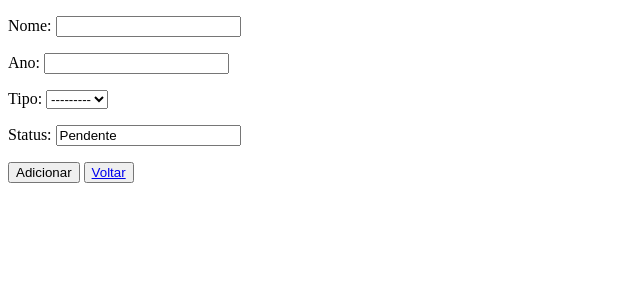
After one commit to Derek949214/Projeto_Guilu, a Django app: page /novo/ in a window 1280 px wide. The commit adds this page. Shown: the top 300 px of the page, without its empty margins (0-640 px from the left). Run offline with Django 3.2, Linux system fonts and the light colour scheme; data comes from the database, SQL or seed files in the repository; both versions use the stored data as it was after the commit.

Commit message:
v2.0.6-T-develop

```diff
--- a/guiluflix/urls.py
+++ b/guiluflix/urls.py
@@ -16,9 +16,13 @@ Including another URLconf
 from django.conf.urls import url
 from django.contrib import admin
 from django.urls import path
-from web.views import user
+from web.views import user, lista_de_desejos, novo_adicionamento, update, delete
 
 urlpatterns = [
     url(r'^admin/', admin.site.urls),
-    path('user/', user)
+    path('', user, name='url_user'),
+    path('lista/', lista_de_desejos, name='url_desejo'),
+    path('update/<int:pk>/', update, name='url_update'),
+    path('delete/<int:pk>/', delete, name='url_delete'),
+    path('novo/', novo_adicionamento, name='url_novo')
 ]
--- a/web/admin.py
+++ b/web/admin.py
@@ -1,6 +1,8 @@
 from django.contrib import admin
 from .models import Categoria
+from .models import Adicionar
 
 admin.site.register(Categoria)
+admin.site.register(Adicionar)
 
 # Register your models here.
--- /dev/null
+++ b/web/form.py
@@ -0,0 +1,9 @@
+from django.forms import ModelForm
+from .models import Adicionar
+
+class AdicionarForm(ModelForm):
+
+    class Meta:
+
+        model = Adicionar
+        fields = ['nome', 'ano', 'tipo', 'status']
--- a/web/models.py
+++ b/web/models.py
@@ -5,5 +5,23 @@ class Categoria(models.Model):
     tipo = models.CharField(max_length=100)
     dt_criacao = models.DateTimeField(auto_now_add=True)
 
+    def __str__(self):
+
+        return self.tipo
+
+class Adicionar(models.Model):
+
+    nome = models.CharField(max_length=200)
+    ano = models.DecimalField(max_digits=4, decimal_places=0)
+    tipo = models.ForeignKey(Categoria, on_delete=models.CASCADE)
+    status = models.CharField(max_length=200, default = 'Pendente')
+
+    class Meta:
+        verbose_name_plural = 'Adicionar'
+
+    def __str__(self):
+
+        return self.nome
+
 
 # Create your models here.
--- /dev/null
+++ b/web/templates/web/form.html
@@ -0,0 +1,52 @@
+<!DOCTYPE html>
+<html lang="en">
+<head>
+    <meta charset="UTF-8">
+    <meta name="viewport" content="width=device-width, initial-scale=1.0">
+    <meta http-equiv="X-UA-Compatible" content="ie=edge">
+    <title>Atualizar Lista de Desejos</title>
+</head>
+<body>
+
+    <form method="POST">
+
+        {% csrf_token %}
+
+        {% if form %}
+
+            {{ form.as_p }}
+
+            <button type="submit">Adicionar</button>
+            <button><a href="{% url 'url_desejo' %}">Voltar</a> </button>
+
+        {% endif %}
+
+
+        {% if adicionar %}
+
+            <b>Título: </b> {{ adicionar.nome }}
+            <br>
+            <br>
+            <b> Ano: </b> {{  adicionar.ano }}
+            <br>
+            <br>
+            <b> Tipo: </b>{{  adicionar.tipo }}
+            <br>
+            <br>
+            <b>Status: </b>{{ form.status }}
+            <br>
+            <br>
+
+            <button type="submit">Adicionar</button>
+
+            <!-- <button><a href="{% url 'url_delete' adicionar.id %}">Remover</a></button> -->
+            <button type="remove">Renover</button>
+            <button><a href="{% url 'url_desejo' %}">Voltar</a> </button>
+
+        {% endif %}
+
+
+    </form>
+
+</body>
+</html>
--- a/web/views.py
+++ b/web/views.py
@@ -1,11 +1,69 @@
-from django.shortcuts import render
-from django.http import HttpResponse
+from django.shortcuts import render, redirect
+from .models import Adicionar
+from .form import AdicionarForm
 from datetime import datetime
 
 
 def user(request):
-    now = datetime.now()
 
-    return render(request, 'web/user.html')
+    data = dict()
+    data['adicionados'] = ['Adicionar', 'Ver Lista de Desejos', 'Alterar Status', 'Remover Conteúdo da Lista de Desejos']
+    data['adicionados'].append( Adicionar.objects.all())
+
+    data['now'] = datetime.now()
+
+    if data['adicionados'] == 'Alterar Status':
+
+        return redirect('url_update')
+
+    return render(request, 'web/user.html', data)
+
+def lista_de_desejos(request):
+
+    data = dict()
+
+    data['adicionados'] = Adicionar.objects.all()
+    return render(request, 'web/desejo.html', data)
+
+def novo_adicionamento(request):
+
+    data = dict()
+
+    form = AdicionarForm(request.POST or None)
+
+    if form.is_valid():
+
+        form.save()
+
+        return redirect('url_desejo')
+
+    data['form'] = form
+
+    return render(request, 'web/form.html', data)
+
+def update(request, pk):
+
+    data = dict()
+
+    adicionar = Adicionar.objects.get(pk=pk)
+    form = AdicionarForm(request.POST or None, instance=adicionar)
+
+    if form.is_valid():
+
+        form.save()
+
+        return redirect('url_user')
+
+    data['form'] = form
+    data['adicionar'] = adicionar
+
+    return render(request, 'web/form.html', data)
+
+def delete(request, pk):
+
+    adicionar = Adicionar.objects.get(pk=pk)
+    adicionar.delete()
+
+    return redirect('url_desejo')
 
 # Create your views here.
```
Also changed, not shown: web/templates/web/desejo.html (added, +27 -0 lines), web/templates/web/user.html (+22 -1 lines), db.sqlite3, web/migrations/0002_adicionar.py (added), web/migrations/0003_auto_20200328_1305.py (added), web/migrations/0004_adicionar_status.py (added), web/migrations/0005_auto_20200328_2211.py (added), web/migrations/0006_auto_20200328_2244.py (added), web/migrations/0007_auto_20200328_2301.py (added), web/migrations/0008_auto_20200328_2307.py (added), web/migrations/0009_adicionar_status.py (added).
